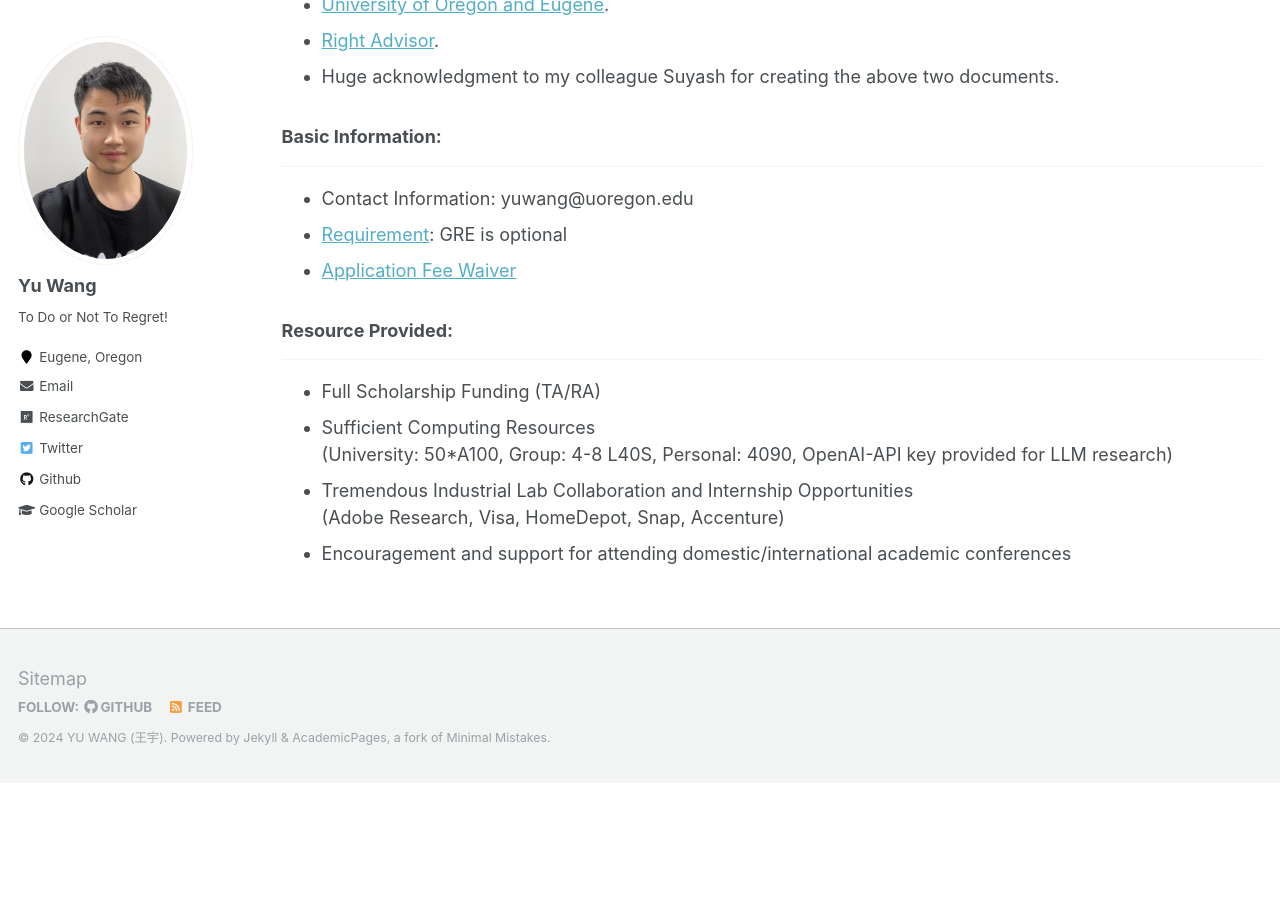
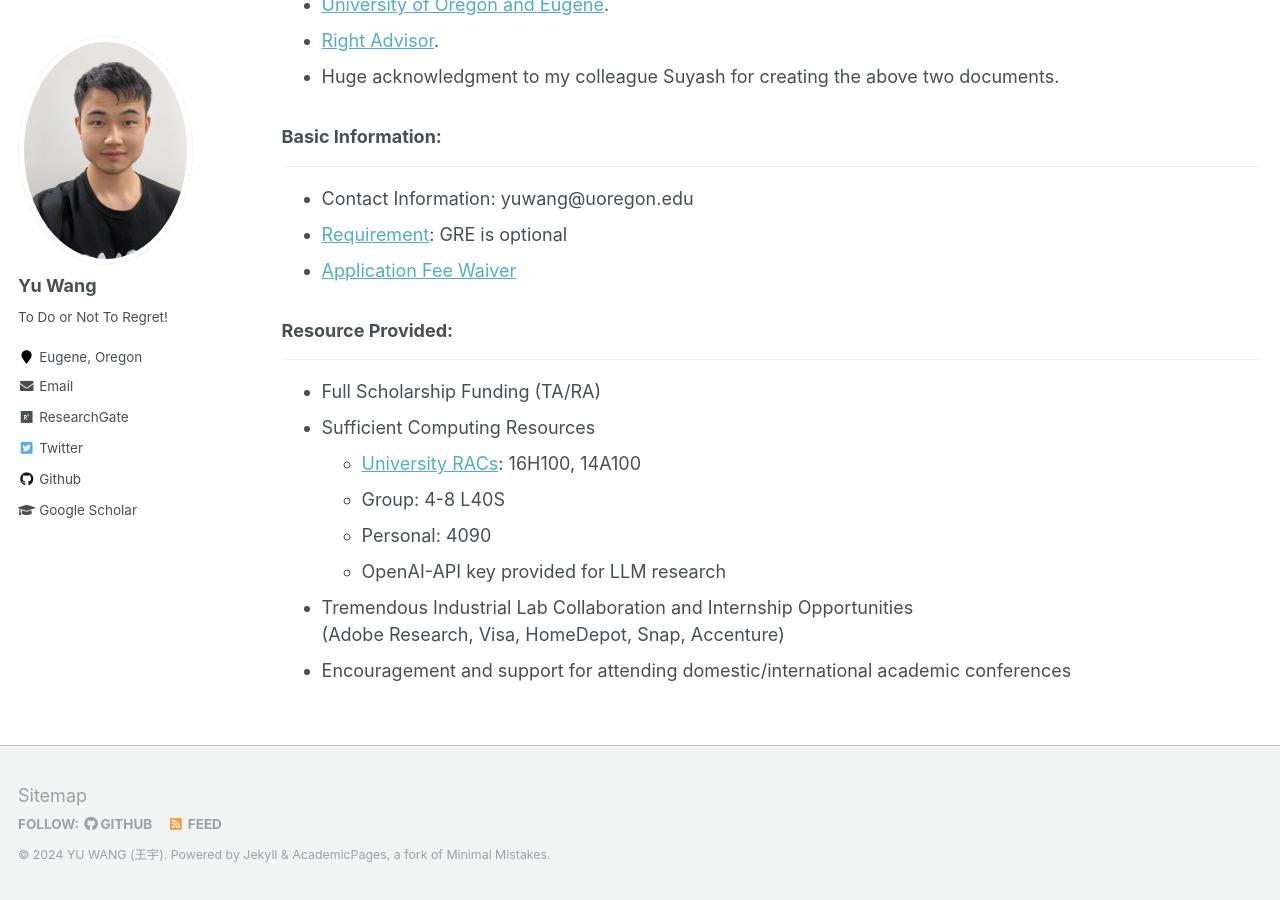
Before and after one commit to yuwang0103/yuwang0103.github.io, a Jekyll site: the page built from _pages/Recruiting.md, in a window 1280 px wide and 900 px high, scrolled down 913 px. Built offline with Jekyll 4.4.1, drawn with Linux system fonts in a browser that asks for light colours; before the commit the page ends 1696 px from its top, so only the background shows below that.

Commit message:
Update Recruiting.md

```diff
--- a/_pages/Recruiting.md
+++ b/_pages/Recruiting.md
@@ -37,7 +37,10 @@ Please look at the following two documents on why you want to choose the Univers
 ------
 - Full Scholarship Funding (TA/RA)
 - Sufficient Computing Resources <br>
-(University: 50*A100, Group: 4-8 L40S, Personal: 4090, OpenAI-API key provided for LLM research)
+  - [University RACs](https://racs.uoregon.edu/services): 16H100, 14A100
+  - Group: 4-8 L40S
+  - Personal: 4090
+  - OpenAI-API key provided for LLM research
 - Tremendous Industrial Lab Collaboration and Internship Opportunities
   <br> (Adobe Research, Visa, HomeDepot, Snap, Accenture)
 - Encouragement and support for attending domestic/international academic conferences
```
